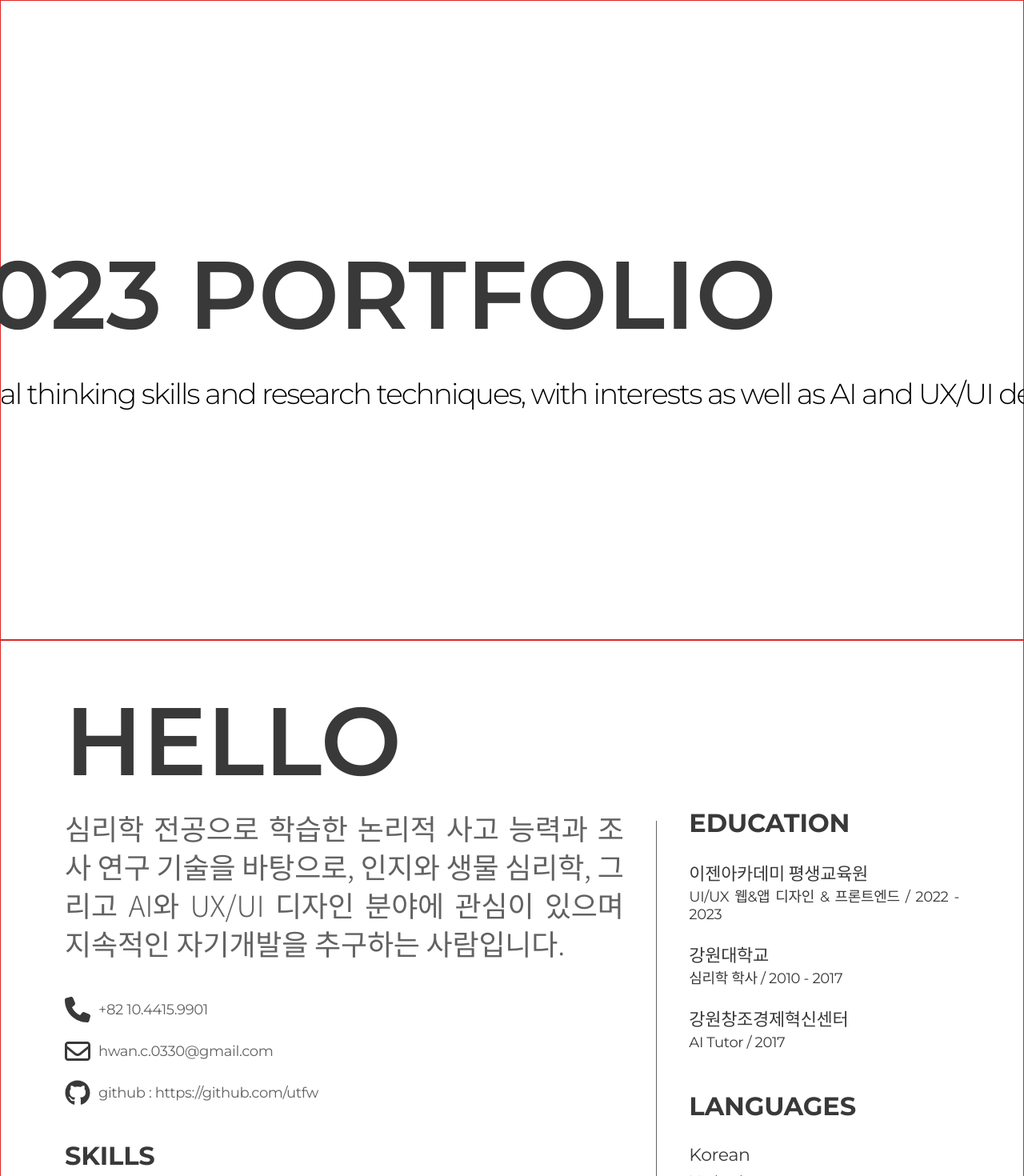
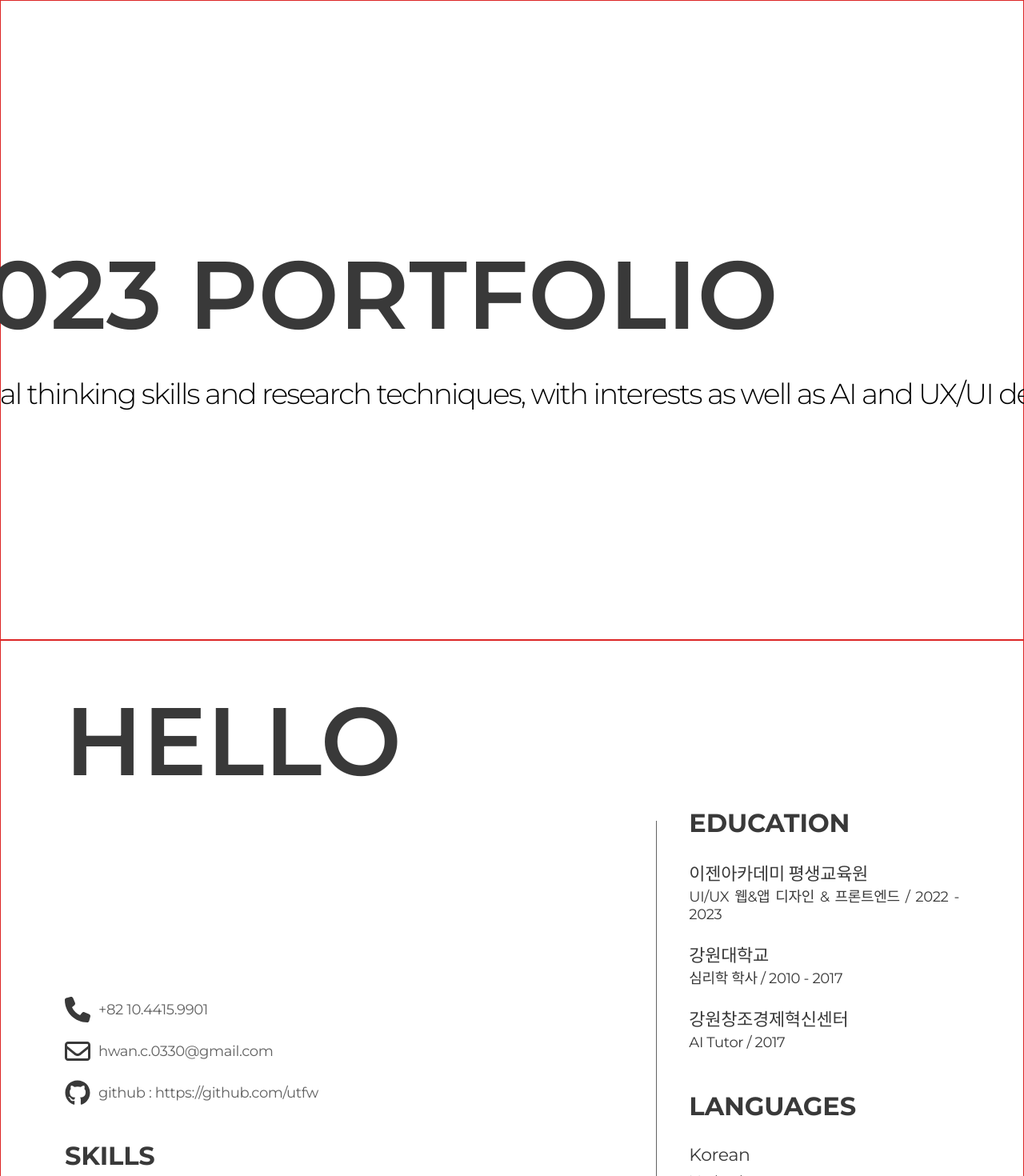
Before and after one commit to utfw/PORTFOLIO_2023, a Next.js app: page / in a window 1280 px wide. Shown: the top 1470 px of the page at 80% size. Built offline with nearby package versions, Linux system fonts and the light colour scheme.

Commit message:
add animation, index menu togge, scrollEvent

```diff
--- a/pages/index.tsx
+++ b/pages/index.tsx
@@ -11,6 +11,8 @@ import Index from '@/components/Index';
 import { useDispatch, useSelector } from 'react-redux'
 import { RootState, toggleIndex } from '@/store/store';
 import Shark from '@/components/Shark';
+import { useEffect, useLayoutEffect, useState, useCallback } from 'react';
+import { test } from 'node:test';
 
 const montserrat = Montserrat({ subsets: ['latin'] });
 const notoSansKR = Noto_Sans_KR({ // 다운이 정상적으로 안됨.
@@ -21,8 +23,66 @@ const notoSansKR = Noto_Sans_KR({ // 다운이 정상적으로 안됨.
 export default function Home() {
   const dispatch = useDispatch();
   const isIndexToggle = useSelector((state:RootState) => state.index);
+  const [sections, setSections] = useState<NodeListOf<HTMLElement>>();
+  const [sectionsTop, setSectionsTop] = useState<number[]>([]);
+  const [i, setI] = useState<number>(0);
+  const [animationWrap, setAnimationWrap] = useState<NodeListOf<HTMLElement>>();
+  const animationDelayed = 300;
 
-  console.log(`메뉴 ${isIndexToggle}`); //메뉴 토글 확인용
+  //console.log(`메뉴 ${isIndexToggle}`); //메뉴 토글 확인용
+  useLayoutEffect(()=>{ //초기화 + 정보읽기 => 로딩이 필요함
+    setI(0);
+    const sections = document.querySelectorAll("section");
+    setSections(sections);
+
+    const heights = Array.from(sections).map((section) => section.offsetTop);
+    setSectionsTop(heights);
+    const texts = document.querySelectorAll(".animate_text");
+
+
+    // 부모요소에 ${mainstyle.title} animate_text ${i===1 && (`${mainstyle.play}`)} 클래스를 넣으면 자식 span에 적용
+    for(let el of texts){
+      const children = Array.from(el.children) as HTMLElement[];
+      children.forEach((text: HTMLElement, i: number) => {
+        text.style.animationDelay = `${animationDelayed + (50 * i)}ms`;
+      })
+    }
+  },[]);
+
+  const handleWheel = async(event: React.WheelEvent<HTMLDivElement>) => {
+    event.preventDefault();
+    console.log('scrolling', event.deltaY);
+    if(event.deltaY > 0 && i < sectionsTop.length-1){
+      console.log(1)
+      await setI(i+1);
+    } else if(event.deltaY < 0 && i > 0){
+      console.log(2)
+      await setI(i-1);
+    }
+    // console.log(`스크롤이동 ${i}`)
+  };
+
+  useEffect(() => {
+    window.addEventListener('wheel', handleWheel, {passive: false});
+    return () => window.removeEventListener('wheel', handleWheel);
+  }, [i, sections]);
+
+  useEffect(() =>{
+    // console.log(`스크롤이동`)
+    window.scroll({
+      top:sectionsTop[i],
+      behavior:'smooth'
+      })
+
+      if(sections){active(sections,i);}
+  },[i, sections])
+
+  const active = (el:NodeListOf<HTMLElement>,i:number) =>{
+    el.forEach((item:HTMLElement) => {
+      item.classList.remove("active");
+    });
+    el[i].classList.add("active");
+  }
 
   return (
     <>
@@ -36,10 +96,12 @@ export default function Home() {
     [&>div>section>h2]:mt-[41px] [&>div>section>h2]:text-[var(--gray2)]`} id='container'>
     <div id='content1'>
       {/* section1 */}
-      <section className={`w-full h-screen border border-red-600`}>
+      <section className={`w-full h-screen border border-red-600 ${i===0 && (`${mainstyle.play}`)}`}>
         <div className={mainstyle.title_box}>
-        <h1 className={`${montserrat.className} ${mainstyle.h1}`}>2023 PORTFOLIO</h1>
-        <p className={`${montserrat.className} ${mainstyle.title_sub} tracking-[-.054em]`}>Logical thinking skills and research techniques, with interests as well as AI and UX/UI design</p>
+          <h1 className={`${montserrat.className} ${mainstyle.h1} ${mainstyle.title} animate_text ${i===0 && (`${mainstyle.play}`)}`}>
+            {/* 효과를 우선 마우스 오버로 함 자동적으로 되게 해야함 */}
+            <span>2023&nbsp;</span><span>P</span><span>O</span><span>R</span><span >T</span><span>F</span><span>O</span><span>L</span><span >I</span><span>O</span></h1>
+          <p className={`${montserrat.className} ${mainstyle.title_sub} tracking-[-.054em]`}>Logical thinking skills and research techniques, with interests as well as AI and UX/UI design</p>
         </div>
       </section>
       {/* //section1 */}
@@ -47,10 +109,10 @@ export default function Home() {
     <div id='content2'>
       {/* section2 */}
       <section className={`border border-red-600`} style={{boxSizing:`border-box`}}>
-        <h2 className={`${mainstyle.title1} ${mainstyle.gray2}`}>HELLO</h2>
+        <h2 className={`${mainstyle.title1} ${mainstyle.gray2} `}>HELLO</h2>
         <div className={`${mainstyle.section__inner}`}>
           <div className={`${mainstyle.left}`}>
-            <p className={`${mainstyle.title_sub} ${notoSansKR.className}`} style={{color:`var(--gray1)`}}>심리학 전공으로 학습한 논리적 사고 능력과 조사 연구 기술을 바탕으로, 인지와 생물 심리학, 그리고 AI와 UX/UI 디자인 분야에 관심이 있으며 지속적인 자기개발을 추구하는 사람입니다.</p>
+            <p className={`${mainstyle.title_sub} ${notoSansKR.className} ${mainstyle.title} animate_text ${i===1 && (`${mainstyle.play}`)}`} style={{color:`var(--gray1)`}}><span>심리학 전공으로 학습한 논리적 사고 능력과 조사 연구 기술을 바탕으로, 인지와 생물 심리학, 그리고 AI와 UX/UI 디자인 분야에 관심이 있으며 지속적인 자기개발을 추구하는 사람입니다.</span></p>
             <ul className={`my-11 ${mainstyle.body} [&>li]:mb-5 [&>li]:flex [&>li]:items-center [&>li>svg]:w-8  [&>li>svg]:h-8 [&>li>svg]:mr-2.5 [&>li>svg]:text-[var(--gray2)]`} style={{color:`var(--gray1)`}}>
             <li className={`${mainstyle.body2}`} ><FontAwesomeIcon icon={faPhone}></FontAwesomeIcon><span>+82 10.4415.9901</span></li>
             <li className={`${mainstyle.body2}`}><FontAwesomeIcon icon={faEnvelope}></FontAwesomeIcon><Link href={'mailto:hwan.c.0330@gmail.com'} className={`${mainstyle.body}`}>hwan.c.0330@gmail.com</Link></li>
@@ -137,8 +199,8 @@ export default function Home() {
           [&>dt]:pb-6 [&>dt]:text-[var(--gray2)]
           [&>dd]:mb-[50px]`}>
             <dt className={`${mainstyle.title_sub2}`}>Overview</dt>
-            <dd className={`${mainstyle.body1} ${notoSansKR.className} text-[var(--gray1)]`}>미디어쿼리를 사용하여 반응형으로 제작한 기업사이트입니다.<br />
-            스크롤 위치에 따라 메뉴 색상이 변경됩니다.</dd>
+            <dd className={`${mainstyle.body1} ${notoSansKR.className} text-[var(--gray1)] ${mainstyle.title} animate_text ${i===2 && (`${mainstyle.play}`)}`}><span>미디어쿼리를 사용하여 반응형으로 제작한 기업사이트입니다.<br />
+            스크롤 위치에 따라 메뉴 색상이 변경됩니다.</span></dd>
             <dt className={`${mainstyle.title_sub2}`}>Description</dt>
             <dd>
               <ul className={`${mainstyle.body1} ${notoSansKR.className}
@@ -195,7 +257,7 @@ export default function Home() {
         [&>dt]:pb-6 [&>dt]:text-[var(--gray2)]
         [&>dd]:mb-[50px]`} style={{width:`600px`}}>
           <dt className={`${mainstyle.title_sub2}`}>Overview</dt>
-          <dd className={`${mainstyle.body1} ${notoSansKR.className} text-[var(--gray1)]`}>웹 컨텐츠 접근성 지침과 웹표준을 준수하여<br />삼성전기 기업 웹 사이트를 제작 하였습니다.</dd>
+          <dd className={`${mainstyle.body1} ${notoSansKR.className} text-[var(--gray1)] ${mainstyle.title} animate_text ${i===3 && (`${mainstyle.play}`)}`}><span>웹 컨텐츠 접근성 지침과 웹표준을 준수하여<br />삼성전기 기업 웹 사이트를 제작 하였습니다.</span></dd>
           <dt className={`${mainstyle.title_sub2}`}>Description</dt>
           <dd>
             <ul className={`${mainstyle.body1} ${notoSansKR.className}
@@ -205,9 +267,13 @@ export default function Home() {
             <li>3. CSS와 JavaScript로 인터랙션 적용</li>
             </ul>
             <ul className={`flex mt-3
-            [&>li>a]:flex [&>li>a]:mr-5 [&>li>a]:items-center
+            [&>li>a]:flex [&>li>a]:items-center [&>li>a]:mr-5 [&>li>a]:pr-2
+            [&>li>a]:transition-all [&>li>a]:duration-300 [&>li>a]:ease-in-out
+            [&>li>a:hover]:bg-[var(--gray2)] [&>li>a:hover]:text-[var(--bg)] [&>li>a]:rounded-e-full
             [&>li>a>span]:flex [&>li>a>span]:justify-center [&>li>a>span]:items-center [&>li>a>span]:w-10 [&>li>a>span]:h-10
-            [&>li>a>span>svg]:w-8 [&>li>a>span>svg]:h-8 [&>li>a>span>svg]:mr-0.5 [&>li>a>span>svg]:text-[var(--gray2)]`}>
+            [&>li>a>span>svg]:w-8 [&>li>a>span>svg]:h-8 [&>li>a>span>svg]:mr-0.5 [&>li>a>span>svg]:text-[var(--gray2)]
+            [&>li>a:hover>span>svg]:text-[var(--bg)]
+            `}>
             <li><a href='https://github.com/utfw/clone_samsung' target='blank'><span><FontAwesomeIcon icon={faGithub} /></span>github</a></li>
             <li><a href='https://utfw.github.io/clone_samsung/' target='blank'><span><FontAwesomeIcon icon={faRocket} /></span>github-pages</a></li>
             <li><a href='#'><span><FontAwesomeIcon icon={faClipboardCheck} /></span>github-pages</a></li>
@@ -238,7 +304,7 @@ export default function Home() {
           [&>dt]:pb-6 [&>dt]:text-[var(--gray2)]
           [&>dd]:mb-[50px]`}>
             <dt className={`${mainstyle.title_sub2}`}>Overview</dt>
-            <dd className={`${mainstyle.body1} ${notoSansKR.className} text-[var(--gray1)]`}>미디어쿼리를 사용하여 반응형 웹으로 제작하였으며<br />메뉴에 sprite animation을 적용하였습니다. </dd>
+            <dd className={`${mainstyle.body1} ${notoSansKR.className} text-[var(--gray1)] ${mainstyle.title} animate_text ${i===4 && (`${mainstyle.play}`)}`}><span>미디어쿼리를 사용하여 반응형 웹으로 제작하였으며<br />메뉴에 sprite animation을 적용하였습니다.</span></dd>
             <dt className={`${mainstyle.title_sub2}`}>Description</dt>
             <dd>
               <ul className={`${mainstyle.body1} ${notoSansKR.className}
@@ -295,7 +361,7 @@ export default function Home() {
           [&>dd]:mb-8 [&>dd]:text-[var(--gray1)]`}
           >
             <dt className={`${mainstyle.title_sub2}`}>Overview</dt>
-            <dd className={`${mainstyle.body1} ${notoSansKR.className}`}>React로 제작한 메신저 앱입니다.<br /> google의 Firebase를 사용하여 데이터를 전송하고 관리할 수 있습니다.</dd>
+            <dd className={`${mainstyle.body1} ${notoSansKR.className} ${mainstyle.title} animate_text ${i===5 && (`${mainstyle.play}`)}`}><span>React로 제작한 메신저 앱입니다.<br />google의 Firebase를 사용하여 데이터를 전송하고 관리할 수 있습니다.</span></dd>
             <dt className={`${mainstyle.title_sub2}`}>Description</dt>
             <dd>
               <ul className={`${mainstyle.body1} ${notoSansKR.className}
@@ -354,7 +420,7 @@ export default function Home() {
         [&>dt]:pb-6 [&>dt]:text-[var(--gray2)]
         [&>dd]:mb-8 [&>dd]:text-[var(--gray1)]`}>
           <dt className={`${mainstyle.title_sub2}`}>Overview</dt>
-          <dd className={`${mainstyle.body1} ${notoSansKR.className}`}>styled-componet를 사용하여 제작한 React Netflix App입니다.<br /> The Movie DataBase API를 사용하여 영화 정보를 가져옵니다.</dd>
+          <dd className={`${mainstyle.body1} ${notoSansKR.className} ${mainstyle.title} animate_text ${i===6 && (`${mainstyle.play}`)}`}><span>styled-componet를 사용하여 제작한 React Netflix App입니다.<br />The Movie DataBase API를 사용하여 영화 정보를 가져옵니다.</span></dd>
           <dt className={`${mainstyle.title_sub2}`}>Description</dt>
           <dd>
           <ul className={`${mainstyle.body1} ${notoSansKR.className}
@@ -423,7 +489,7 @@ export default function Home() {
     <section className={`w-full h-screen border border-red-600 relative`}>
       <div className={`absolute top-1/2 left-1/2 w-[518px] -translate-x-1/2 -translate-y-1/2 text-[var(--gray2)]`}>
         <p className={`w-full text-justify ${mainstyle.title1} leading-none tracking-[.054em]`}>THANKS</p>
-        <p className={`text-[62px] text-justify tracking-[.011em]`}>FOR WATCHING</p>
+        <p className={`text-[62px] text-justify tracking-[.013em]`}>FOR WATCHING</p>
         <div className='flex justify-between flex-row-reverse items-end mt-[81px]'>
           <div className={`text-[var(--gray2)] text-right`}>
             <ul className={`[&>li]:mb-5 [&>li:last-child]:mb-0`}>
--- a/styles/Main.module.css
+++ b/styles/Main.module.css
@@ -23,7 +23,6 @@
   font-size: 120px;
   font-weight: 600;
   line-height: 168px;
-  letter-spacing: 0em;
   text-align: left;
   }
 
@@ -125,3 +124,24 @@
 .left{
   width: 880px;
 }
+/* font transition */
+.title{
+  overflow: hidden;
+}
+.title>span{
+  display: inline-block;
+  opacity: 0;
+  transform: translatey(100%);
+  animation: up_text 0.5s ease-in-out forwards;
+  animation-play-state: paused;
+}
+
+.play>span{
+  animation-play-state: running !important;
+}
+@keyframes up_text {
+  0%{transform: translateY(100%);opacity: 0;}
+  100%{transform: translateY(0);opacity: 1;}
+}
+
+/* [&>span]:transition-all duration-500 ease-in-out [&>span]:translate-y-full */
```
